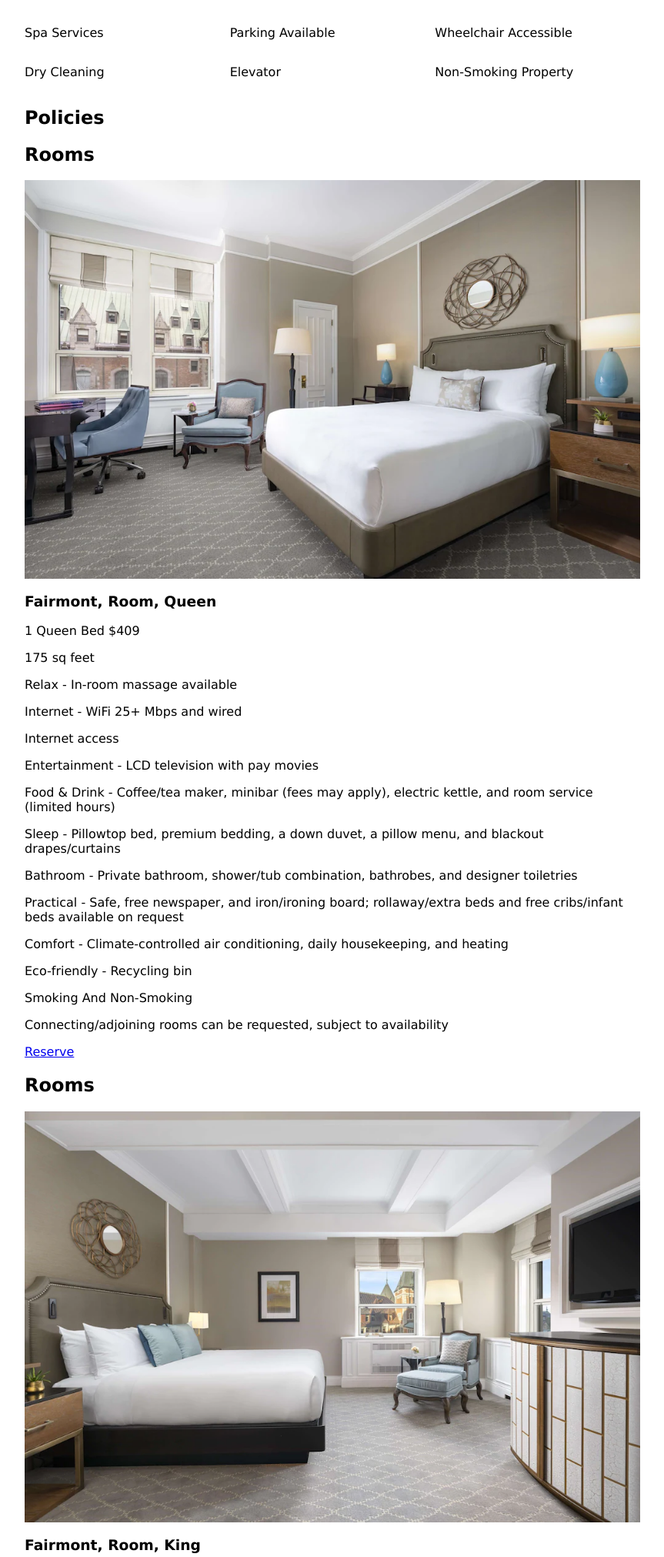
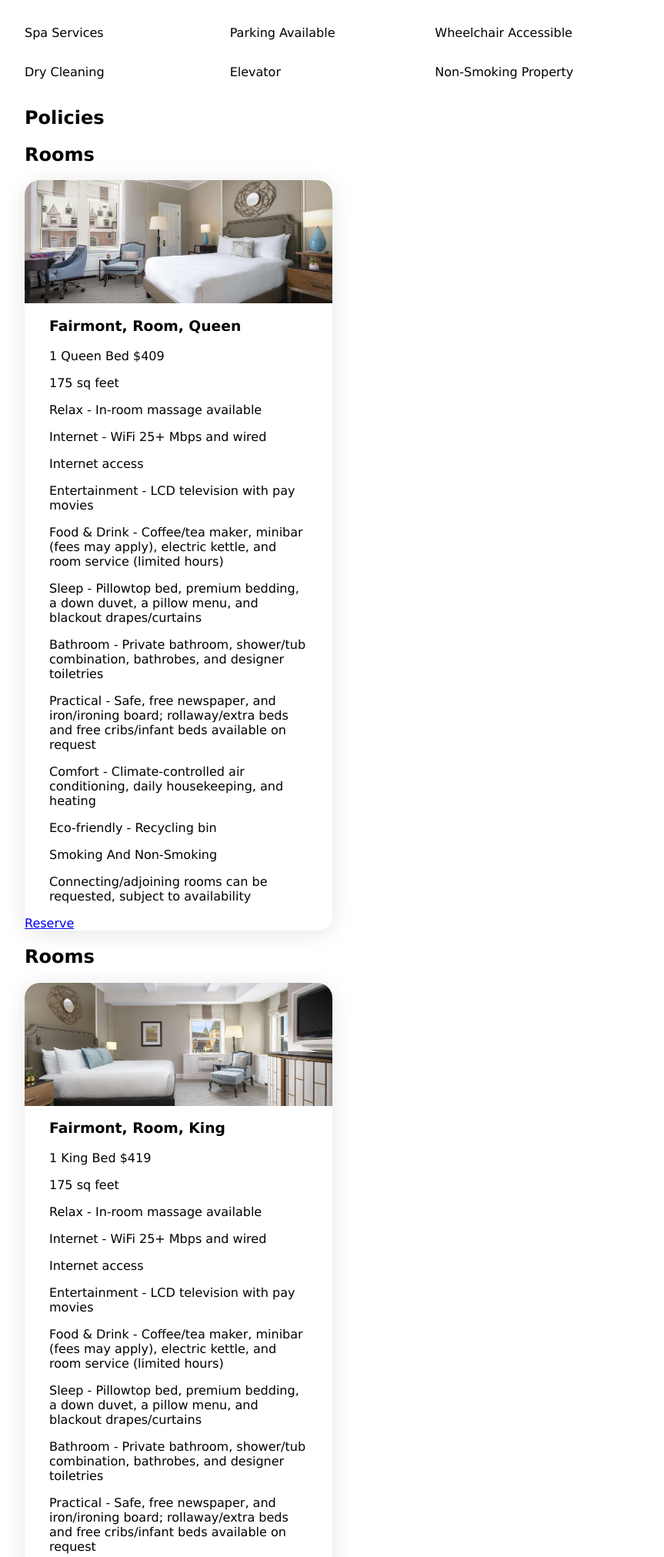
Before and after one commit to Yifei9119/IAT352-PetVentures, a PHP site: page /php/hoteldetails.php?hotelid=1 in a window 1280 px wide. Shown: the part 1350-3373 px from the top of the page at 77% size, without its empty margins (8-871 px from the left). Run offline with PHP 8.4, Linux system fonts and the light colour scheme; a user stored in the database is signed in; data comes from the database, SQL or seed files in the repository; data that the repository does not hold is empty.

Commit message:
style room

```diff
--- a/css/hotel.css
+++ b/css/hotel.css
@@ -103,8 +103,21 @@
 padding: 0 1rem;
 }
 
+.room-cards{
+    display: grid;
+    grid-template-columns: 1fr 1fr;
+}
+.room-container {
+    box-shadow:0 4px 30px rgba(0, 0, 0, 0.1);
+    border-radius: 20px;
+}
+.room-container img{
+    height:10rem;
+    object-fit: cover;
+    border-radius: 20px 20px 0 0;
+}
 .room-details {
-    /* padding: 0 20px; Padding on sides */
+    padding: 0 2rem;
 }
 
 .hotel-image-container {
--- a/php/hoteldetails.php
+++ b/php/hoteldetails.php
@@ -67,18 +67,21 @@ while ($row = $res->fetch_assoc()) {
 
     }
     $hotelDisplayed = true;
+  echo "<section>";
+    echo "<h2>Rooms</h2>";
+    echo "<div class='room-cards'><div class='room-container'>";
+    echo '<img src="../images/rooms/' . htmlspecialchars($row['room_image']) . '" alt="' . htmlspecialchars($row['accommodation']) . '">';
     echo "<div class='room-details'>";
-    echo "<h2>Rooms</h2>";
-    echo '<img src="../images/rooms/' . htmlspecialchars($row['room_image']) . '" alt="' . htmlspecialchars($row['accommodation']) . '">';
     echo "<h3>" . htmlspecialchars($row['accommodation']) . "</h3>";
     echo "<p> " . htmlspecialchars($row['bed']) . " $" . htmlspecialchars($row['price']) . "</p>";
     $roomDetails = explode("++", $row['room_details']);
+
     foreach ($roomDetails as $detail) {
         echo "<p>" . nl2br(htmlspecialchars($detail)) . "</p>";
     }
+    echo"</div>";
     echo "<a href='booking.php?roomid=" . urlencode($row['room_id']) . "'>Reserve</a>";
-    echo "</div>"; // Close room-details
-    //echo"<section><h2>Rooms</h2><h3>". $row['accommodation']."</h3><p> ".$row['bed'] ." $".$row['price'].$row['room_details']."</p></section>";
+    echo "</div></div></section>"; // Close room-details
 }
 
 // Now display the reviews
```
